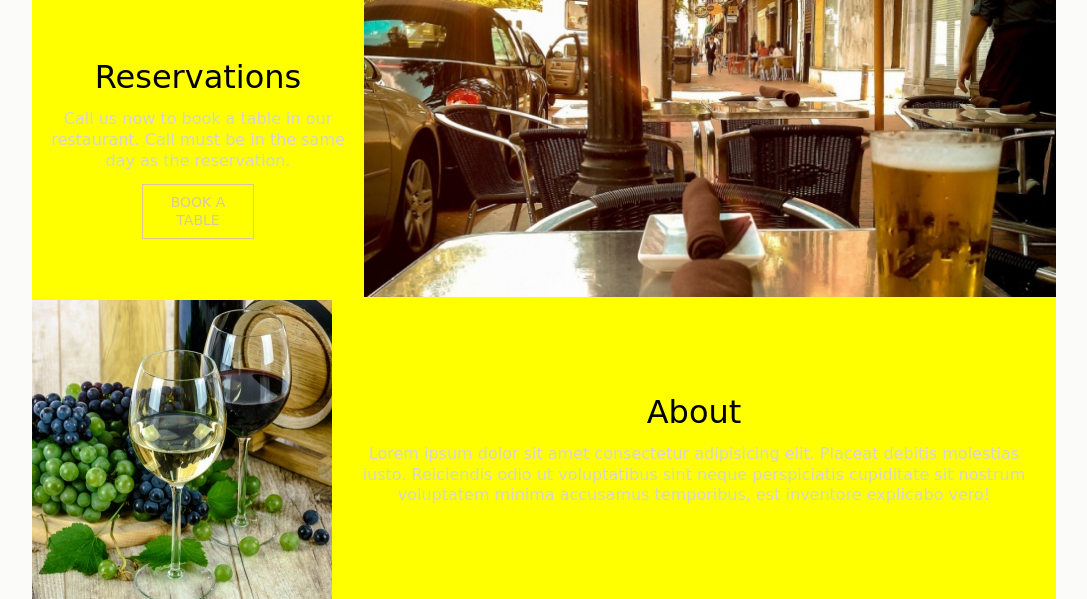
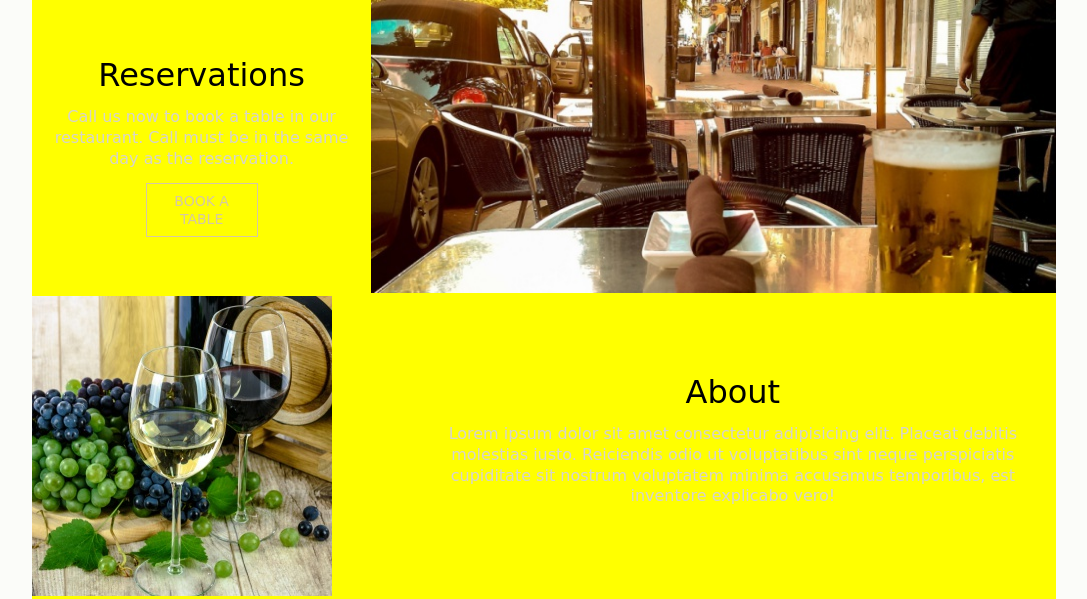
Before and after one commit to iharmanpannu/taico-restaurant, a PHP site: page / in a window 1280 px wide. Shown: the part 800-1399 px from the top of the page, without its empty margins (96-1183 px from the left). Run offline with PHP 8.4, Linux system fonts and the light colour scheme; some libraries are stand-ins or nearby versions; some web fonts are replaced; grey boxes are pictures that could not be loaded.

Commit message:
style changes

```diff
--- a/src/css/main.css
+++ b/src/css/main.css
@@ -235,7 +235,7 @@ html {
         justify-content: center;
         text-align: center;
         padding: 1em;
-        max-width: 300px; }
+        max-width: 30%; }
         .main-res-about .res-about .reservations .res-text h2 {
           font-size: 2em;
           margin-bottom: .5em; }
@@ -254,23 +254,20 @@ html {
       display: flex;
       flex-direction: row;
       justify-content: space-between; }
+      .main-res-about .res-about .about .img-div {
+        width: 30%; }
       .main-res-about .res-about .about .about-text {
         display: flex;
         flex-direction: column;
         justify-content: center;
         text-align: center;
-        padding: 1em;
-        width: 700px; }
+        margin: 0 1em;
+        width: 60%; }
         .main-res-about .res-about .about .about-text h2 {
           font-size: 2em;
           margin-bottom: .5em; }
-        .main-res-about .res-about .about .about-text a {
-          font-size: 14px;
-          color: #D6C8A5;
-          padding: 8px 15px;
-          width: 80px;
-          margin: 0 auto;
-          border: 1px solid #D6C8A5; } }
+        .main-res-about .res-about .about .about-text p {
+          margin-bottom: .8em; } }
 
 .specialities {
   height: 50%;
--- a/src/css/scss/_about.scss
+++ b/src/css/scss/_about.scss
@@ -23,7 +23,7 @@
                     justify-content: center;
                     text-align: center;
                     padding: 1em;
-                    max-width: 300px;
+                    max-width: 30%;
                     h2 {
                         font-size: 2em;
                         margin-bottom: .5em;
@@ -49,29 +49,21 @@
                 flex-direction: row;
                 justify-content: space-between;
                 .img-div {
-                    // width: 300px;
+                    width: 30%;
                 }
                 .about-text {
                     display: flex;
                     flex-direction: column;
                     justify-content: center;
                     text-align: center;
-                    padding: 1em;
-                    width: 700px;
+                    margin: 0 1em;
+                    width: 60%;
                     h2 {
                         font-size: 2em;
                         margin-bottom: .5em;
                     }
                     p {
-                        // margin-bottom: .8em;
-                    }
-                    a {
-                        font-size: 14px;
-                        color: $col-gold;
-                        padding: 8px 15px;
-                        width: 80px;
-                        margin: 0 auto;
-                        border: 1px solid $col-gold;
+                        margin-bottom: .8em;
                     }
                 }
             }
```
